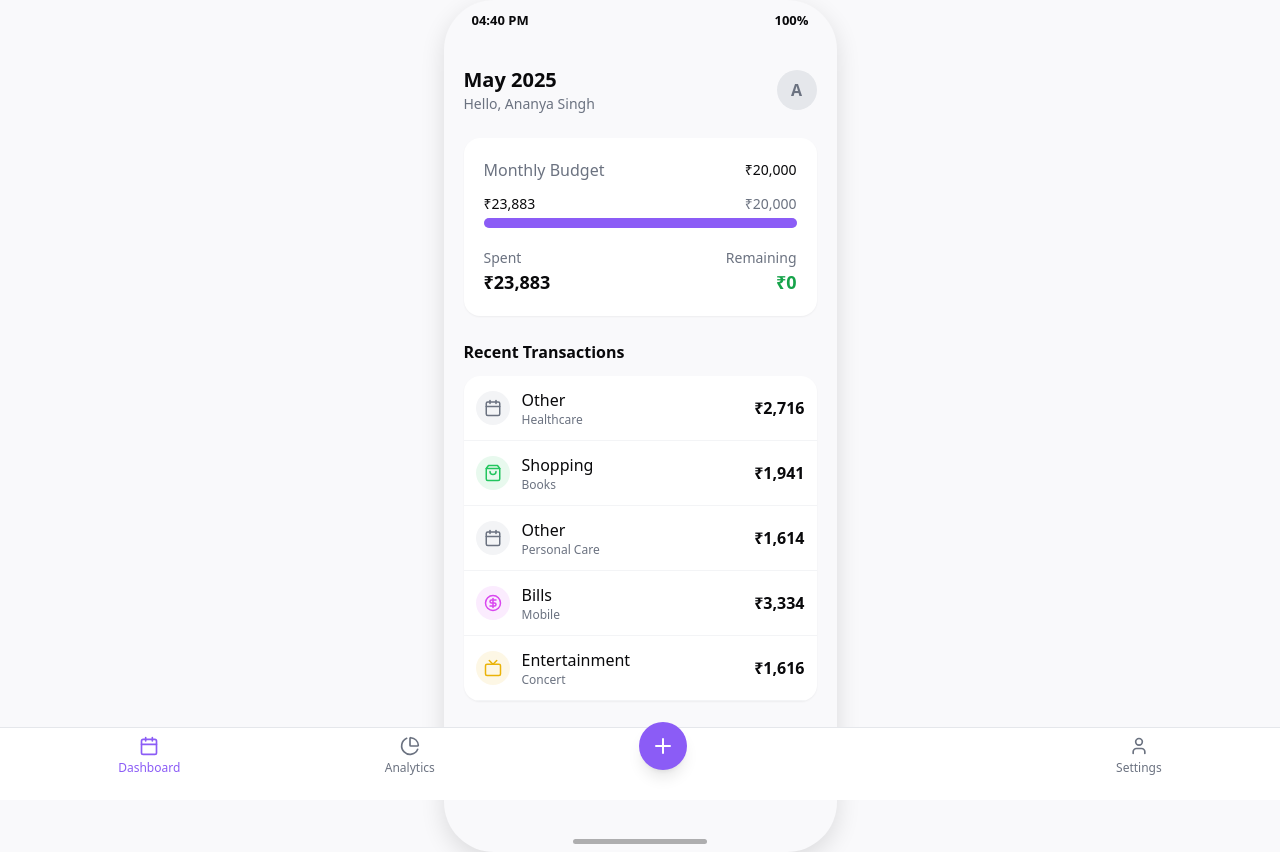
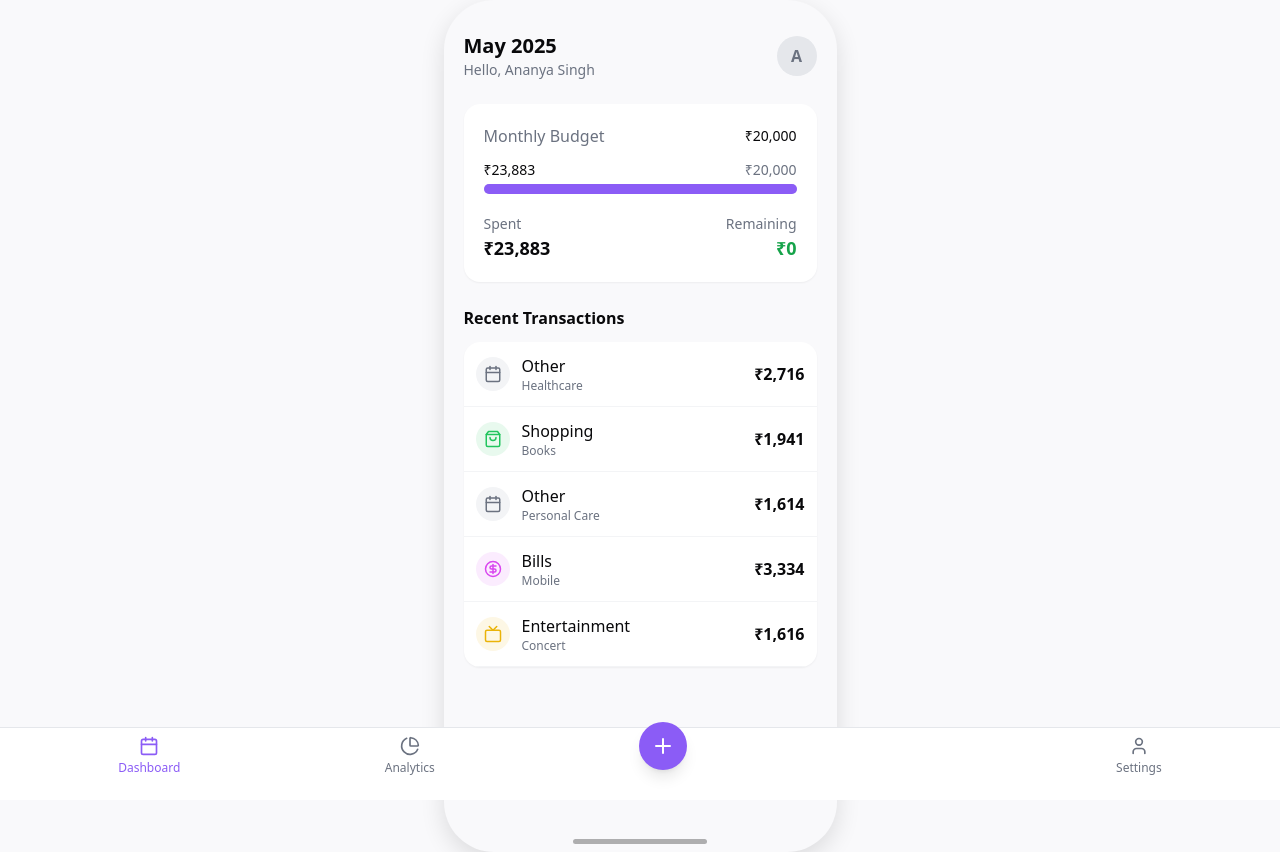
Before and after one commit to abinjshaju2/finflow-iphone-wireframes, a React (Vite) app: page / in a window 1280 px wide. Built offline with nearby package versions, Linux system fonts and the light colour scheme.

Commit message:
Refactor: Move buttons inside app frame
Remove status bar elements.

```diff
--- a/src/components/Layout.tsx
+++ b/src/components/Layout.tsx
@@ -6,11 +6,6 @@ import { Calendar, PieChart, Plus, User } from 'lucide-react';
 const Layout: React.FC<{ children: React.ReactNode }> = ({ children }) => {
   const location = useLocation();
   const navigate = useNavigate();
-  const currentTime = new Date().toLocaleTimeString('en-US', {
-    hour: '2-digit',
-    minute: '2-digit',
-    hour12: true
-  });
 
   const isActive = (path: string) => {
     return location.pathname === path;
@@ -18,14 +13,6 @@ const Layout: React.FC<{ children: React.ReactNode }> = ({ children }) => {
 
   return (
     <div className="iphone-screen bg-background">
-      {/* Status Bar */}
-      <div className="notch-area">
-        <div className="status-bar text-xs font-semibold">
-          <span>{currentTime}</span>
-          <span>100%</span>
-        </div>
-      </div>
-
       {/* Main Content */}
       <div className="app-content">
         {children}
--- a/src/index.css
+++ b/src/index.css
@@ -98,25 +98,10 @@
   box-shadow: 0 8px 24px rgba(0, 0, 0, 0.12);
 }
 
-.notch-area {
-  width: 100%;
-  height: 54px;
-  padding: 12px 16px 0;
-  display: flex;
-  justify-content: space-between;
-  position: absolute;
-  top: 0;
-  left: 0;
-  z-index: 10;
-}
-
-.status-bar {
-  width: 100%;
-  display: flex;
-  justify-content: space-between;
-  padding: 0 12px;
-  font-size: 13px;
-  font-weight: 600;
+.app-content {
+  height: 100%;
+  padding: 20px 0 80px; /* Adjusted padding to remove space for status bar */
+  overflow-y: auto;
 }
 
 .home-indicator {
@@ -131,9 +116,3 @@
   opacity: 0.3;
   z-index: 10;
 }
-
-.app-content {
-  height: 100%;
-  padding: 54px 0 24px;
-  overflow-y: auto;
-}
```
